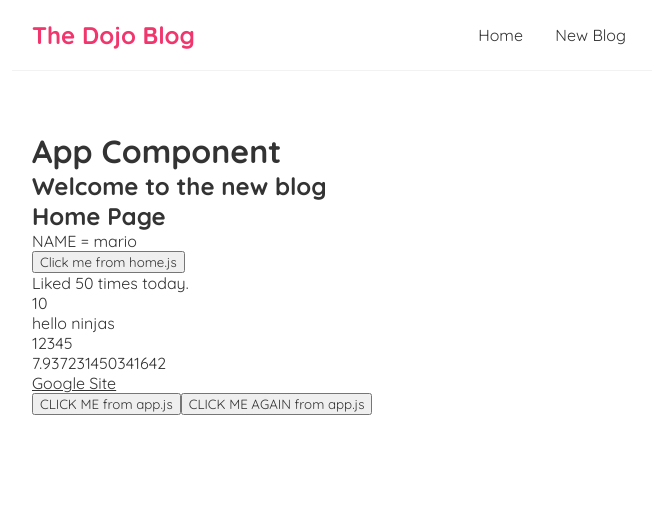
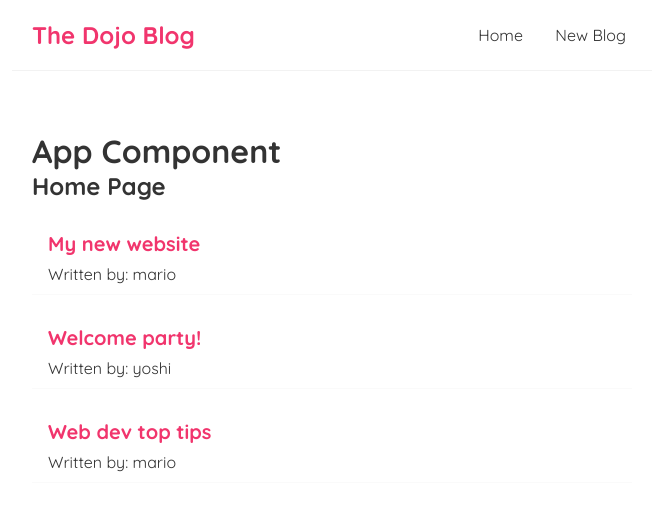
Before and after one commit to judeharding/modern_react, a React (Create React App) app in the folder dojo-blog/: page / in a window 1280 px wide. Shown: the top 510 px of the page, without its empty margins (308-964 px from the left). Built offline with nearby package versions, Linux system fonts and the light colour scheme.

Commit message:
seting blog

```diff
--- a/dojo-blog/src/App.js
+++ b/dojo-blog/src/App.js
@@ -3,14 +3,6 @@
 
 function App() {
 	// put in any regular js stuff BEFORE the return.
-
-	const title = "Welcome to the new blog";
-	const likes = 50; // numbers and arrays and strings will be converted to strings in interpolation
-
-	// objects or booleans will not be interpolated
-	// const person = {name: 'yoshi', age: 30};
-
-	const link = "http://www.google.com";
 
 	return (
 		// TEMPLATE for the index.html includes the Navbar and App components
@@ -23,19 +15,9 @@
 			<div className="content">
 				<h1>App Component</h1>
 
-				<h2>{title}</h2>
+				{/* <h2>{title}</h2> */}
 
 				<Home></Home>
-				<p>Liked {likes} times today.</p>
-				{/* <p>{person}</p> */}
-				<p>{10}</p>
-				<p>{"hello ninjas"}</p>
-				<p>{[1, 2, 3, 4, 5]}</p>
-				<p>{Math.random() * 10}</p>
-				<a href={link}>Google Site</a>
-				<br></br>
-				<button>CLICK ME from app.js </button>
-				<button>CLICK ME AGAIN from app.js </button>
 			</div>
 		</div>
 	);
--- a/dojo-blog/src/Home.js
+++ b/dojo-blog/src/Home.js
@@ -1,35 +1,41 @@
 //imports
 import { useState } from "react";
 
-// let name = "mario"; // this is NOT reactive to rerendure the template
-
-// const handleClickAgain = (name) => {
-// 	console.log("hello again " + name);
-// };
-
 const Home = () => {
-	const [name, setName] = useState("mario");
-	console.log("NAME B4 click = " + name);
-
-	const handleClick = () => {
-		console.log("hello, ninja");
-		setName("luigi");
-		console.log("NAME AFTER click = " + name);
-	};
+	const [blogs, setBlogs] = useState([
+		{
+			title: "My new website",
+			body: "lorem ipsum...",
+			author: "mario",
+			id: 1,
+		},
+		{
+			title: "Welcome party!",
+			body: "lorem ipsum...",
+			author: "yoshi",
+			id: 2,
+		},
+		{
+			title: "Web dev top tips",
+			body: "lorem ipsum...",
+			author: "mario",
+			id: 3,
+		},
+	]);
 
 	//TEMPLATE
 	return (
 		<div className="home">
 			<h2>Home Page</h2>
-			<p>NAME = {name}</p>
-			<button onClick={handleClick}>Click me from home.js</button>
-			{/* <button
-				onClick={() => {
-					handleClickAgain("mario");
-				}}
-			>
-				Click Me Again from home.js
-			</button> */}
+			{/* map method cycles thru an array w/js */}
+
+			{blogs.map((blog) => (
+				// when using map, you must have a unique KEY
+				<div className="blog-preview" key={blog.id}>
+					<h2>{blog.title}</h2>
+					<p>Written by: {blog.author}</p>
+				</div>
+			))}
 		</div>
 	);
 };
--- a/dojo-blog/src/index.css
+++ b/dojo-blog/src/index.css
@@ -33,3 +33,18 @@
 	margin: 40px auto;
 	padding: 20px;
 }
+
+/* blog previews / list */
+.blog-preview {
+	padding: 10px 16px;
+	margin: 20px 0;
+	border-bottom: 1px solid #fafafa;
+}
+.blog-preview:hover {
+	box-shadow: 1px 3px 5px rgba(0, 0, 0, 0.1);
+}
+.blog-preview h2 {
+	font-size: 20px;
+	color: #f1356d;
+	margin-bottom: 8px;
+}
```
Also changed, not shown: 1 other file (tests, documents, lock files or other folders).
